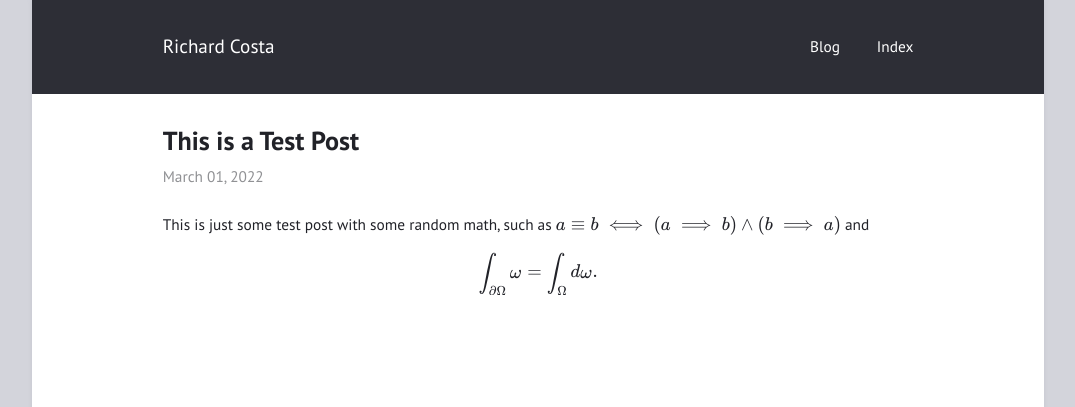
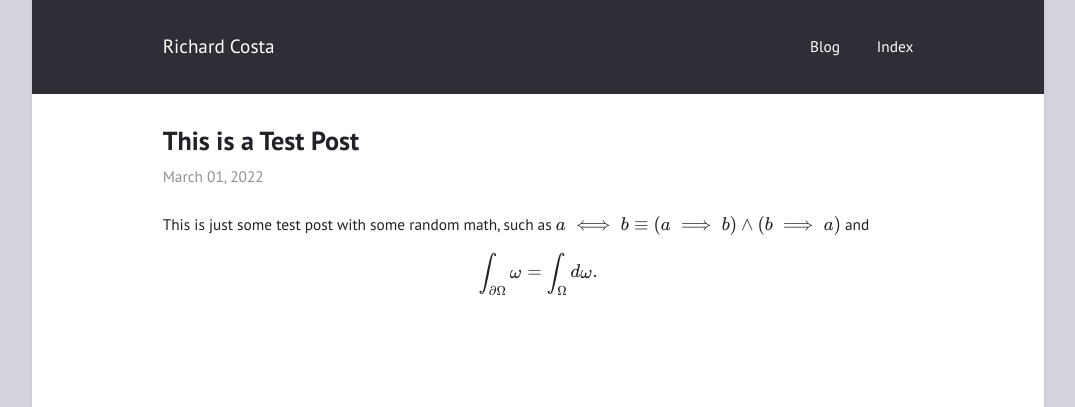
Before and after one commit to richard-costa/richard-costa.github.io, a Jekyll site: the page built from _posts/2022-02-29-test_post.md, in a window 1280 px wide. Shown: the top 407 px of the page, without its empty margins (102-1177 px from the left). Built offline with Jekyll 4.4.1, drawn with Linux system fonts in a browser that asks for light colours; comment, search, counter and statistics services are not loaded.

```diff
--- a/_posts/2022-02-29-test_post.md
+++ b/_posts/2022-02-29-test_post.md
@@ -4,7 +4,7 @@ mathjax: true
 layout: post
 ---
 
-This is just some test post with some random math, such as $a \equiv b \iff ( a \implies b) \land (b \implies a)$ and
+This is just some test post with some random math, such as $a \iff  b \equiv( a \implies b) \land (b \implies a)$ and
 
 $$
 \int_{\partial \Omega} \omega = \int_{\Omega} d \omega.
```
